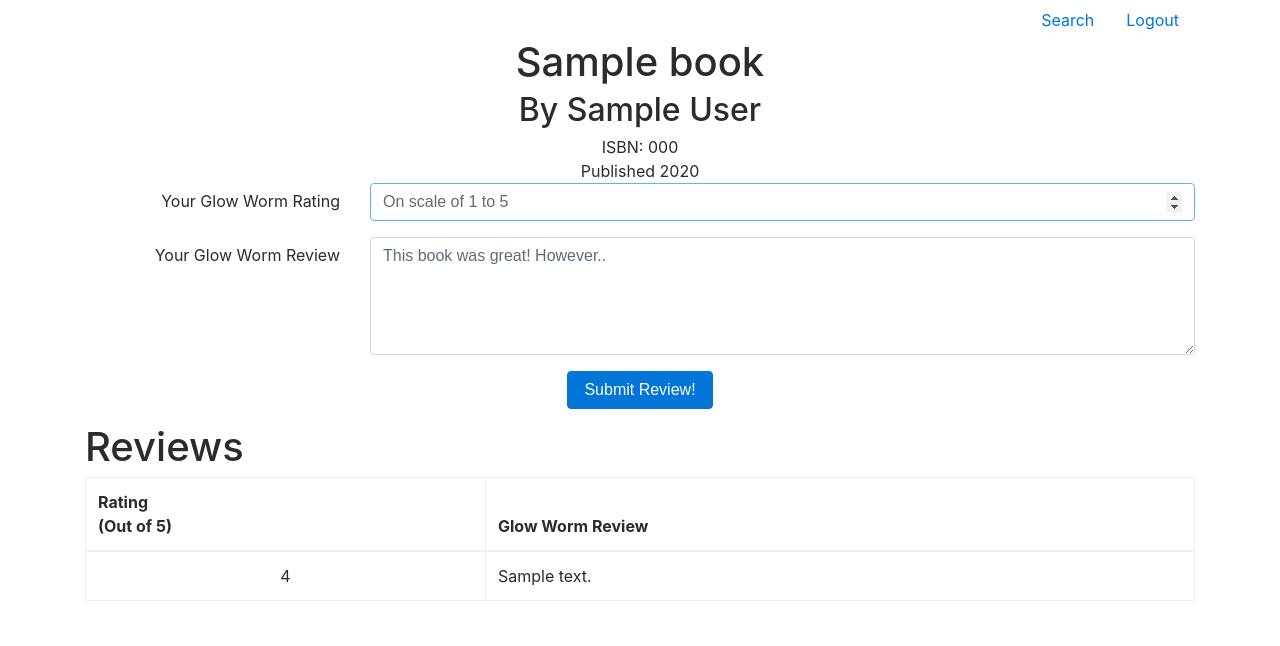
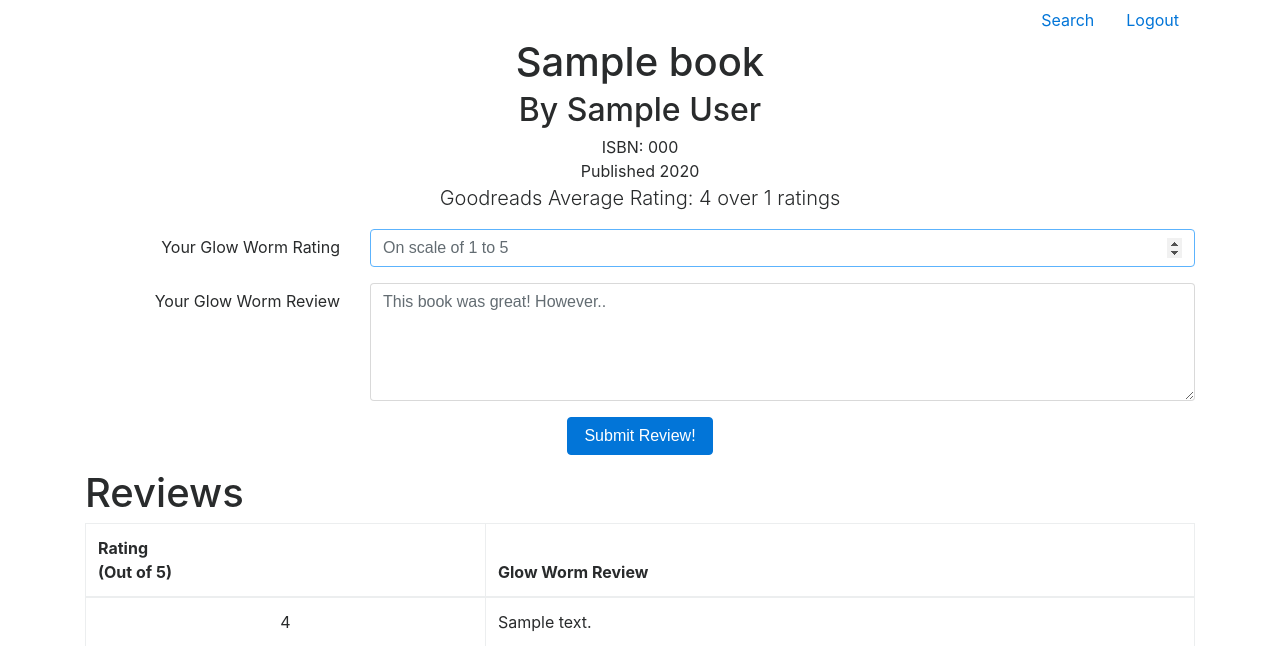
Before and after one commit to timliuGH/book-review-site, a Flask app: template templates/book.html in a window 1280 px wide. Shown: the top 646 px of the page. Run offline with Flask 2, Linux system fonts and the light colour scheme; the template is opened without the code that fills it: most values are stand-ins (such as "Sample title", 1, 10 or a date in 2020); some libraries are stand-ins or nearby versions.

Commit message:
Add Goodreads api data to book details page

```diff
--- a/application.py
+++ b/application.py
@@ -1,9 +1,10 @@
-import os
+import os, requests
 
 from flask import Flask, session, render_template, request, redirect
 from flask_session import Session
 from sqlalchemy import create_engine, exc
 from sqlalchemy.orm import scoped_session, sessionmaker
+from goodreads_api_key import KEY
 
 app = Flask(__name__)
 
@@ -163,5 +164,7 @@ def book(book_id):
     # Display most current details and reviews for current book
     book = db.execute("SELECT * FROM books WHERE id=:book_id", {"book_id": book_id}).fetchone()
     reviews = db.execute("SELECT * FROM reviews WHERE book_id=:book_id", {"book_id": book_id}).fetchall()
+    goodreads = requests.get("https://www.goodreads.com/book/review_counts.json", params={"key": KEY, "isbns": book.isbn}).json()
+    print(goodreads['books'][0]['average_rating'])
     db.commit()
-    return render_template("book.html", book=book, reviews=reviews)
+    return render_template("book.html", book=book, reviews=reviews, goodreads=goodreads['books'][0])
--- a/templates/book.html
+++ b/templates/book.html
@@ -15,6 +15,9 @@
         <h2>By {{ book.author }}</h2>
         ISBN: {{ book.isbn }}<br>
         Published {{ book.year }}
+    {% if goodreads %}
+        <p class="lead">Goodreads Average Rating: {{ goodreads['average_rating'] }} over {{ goodreads['work_ratings_count'] }} ratings</p>
+    {% endif %}
     </div>
 
     <form action="{{ url_for('book', book_id=book.id) }}" method="post">
```
